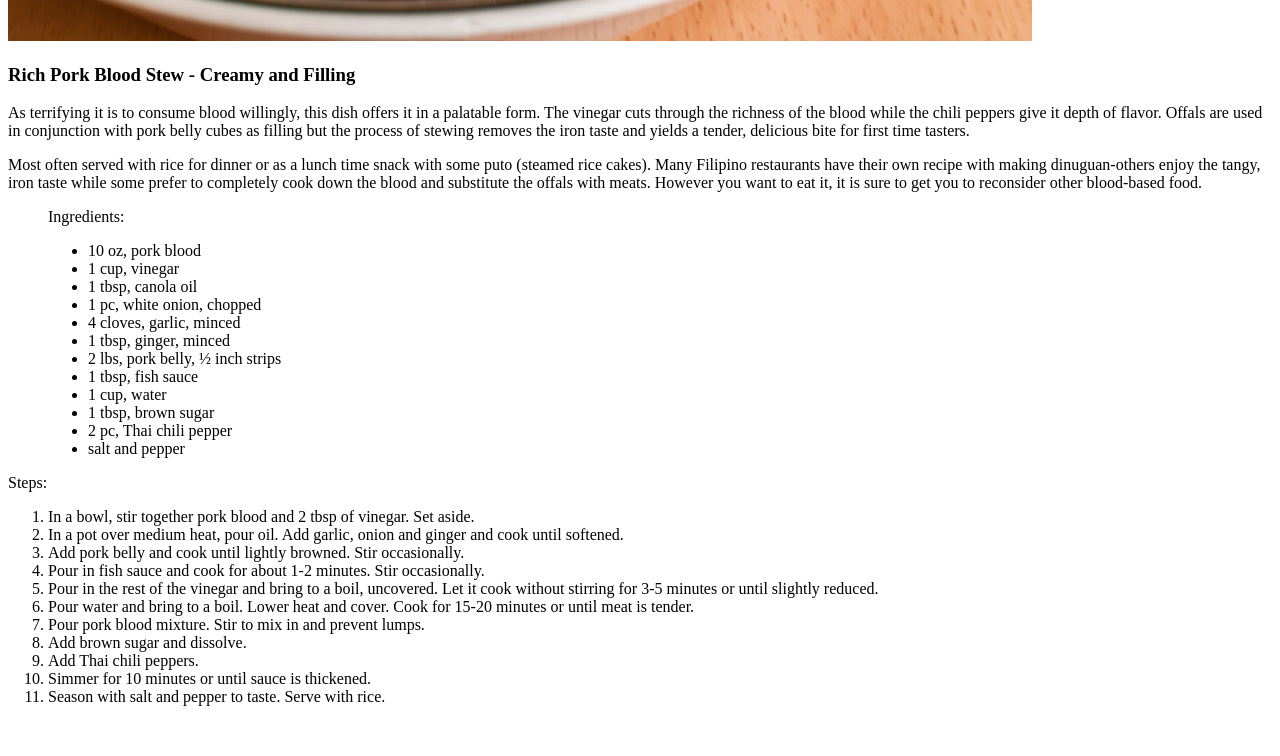
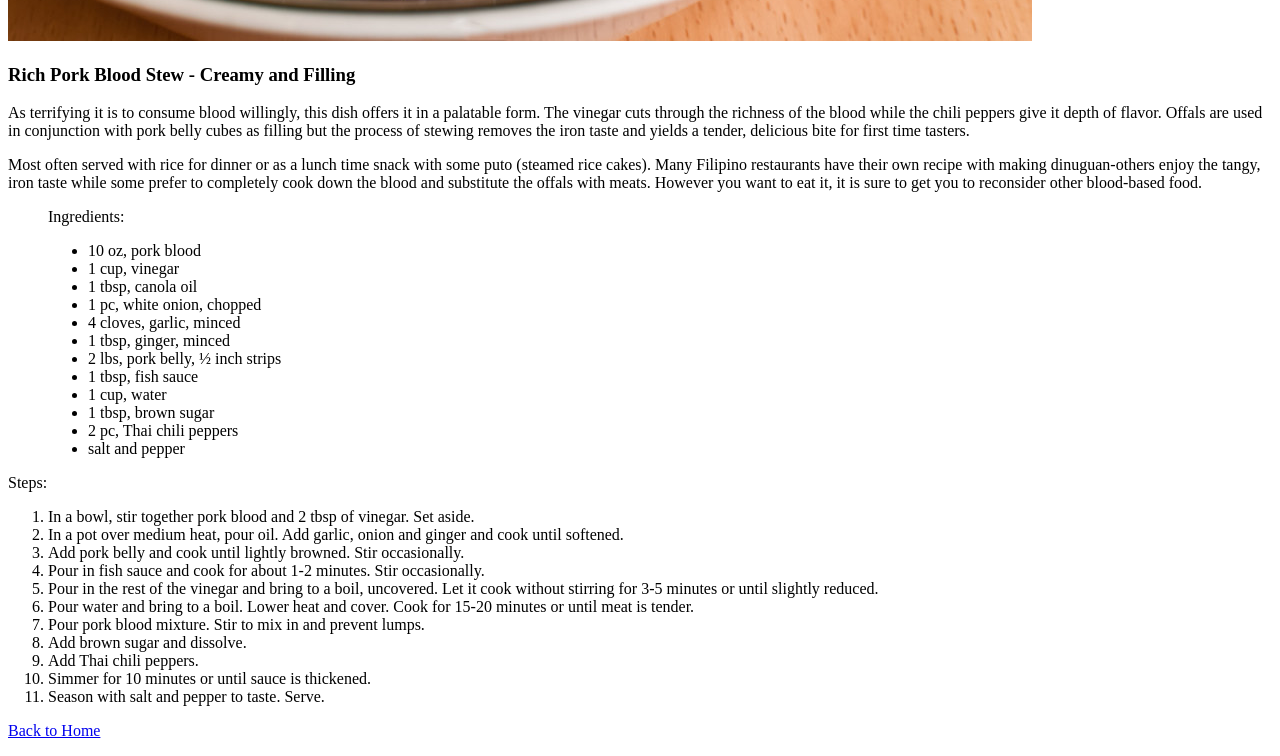
Before and after one commit to alexa-acosta/odin-recipes, a plain HTML site: page recipes/dinuguan.html in a window 1280 px wide. Shown: the part 807-1563 px from the top of the page. Before the commit the page ends 1529 px from the top, so only its background shows below. Drawn offline with Linux system fonts and the light colour scheme.

Commit message:
Added link to index.html on recipes

```diff
--- a/recipes/dinuguan.html
+++ b/recipes/dinuguan.html
@@ -29,7 +29,7 @@
                 <li>1 tbsp, fish sauce</li>
                 <li>1 cup, water</li>
                 <li>1 tbsp, brown sugar</li>
-                <li>2 pc, Thai chili pepper</li>
+                <li>2 pc, Thai chili peppers</li>
                 <li>salt and pepper</li>
             </ul>
         </figure>
@@ -46,7 +46,9 @@
             <li>Add brown sugar and dissolve.</li>
             <li>Add Thai chili peppers.</li>
             <li>Simmer for 10 minutes or until sauce is thickened.</li>
-            <li>Season with salt and pepper to taste. Serve with rice.</li>
-        </ul>
+            <li>Season with salt and pepper to taste. Serve.</li>
+        </ol>
+
+        <p><a href="./../index.html">Back to Home</a></p>
     </body>
 </html>
```
Also changed, not shown: recipes/pinakbet.html (+3 -1 lines).
